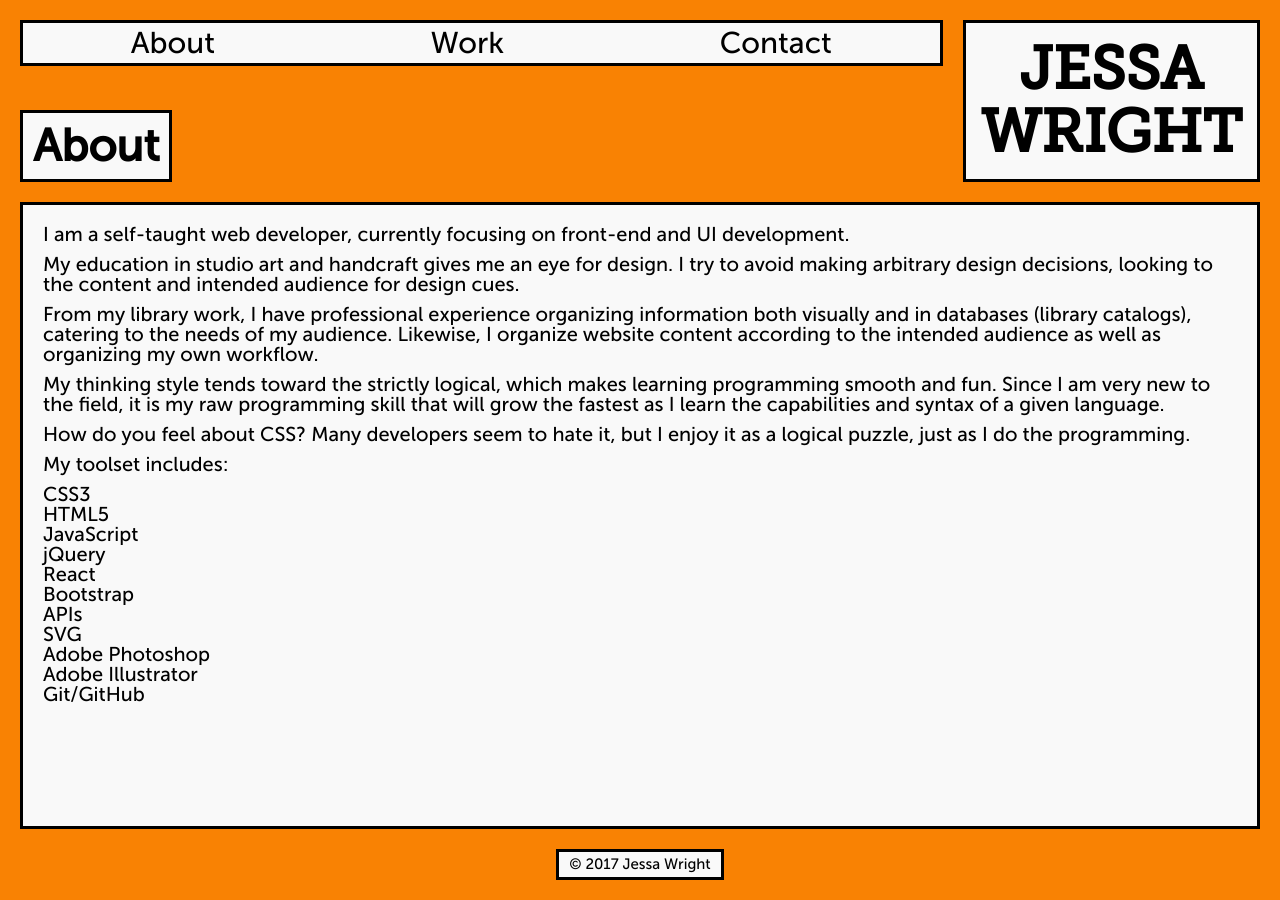
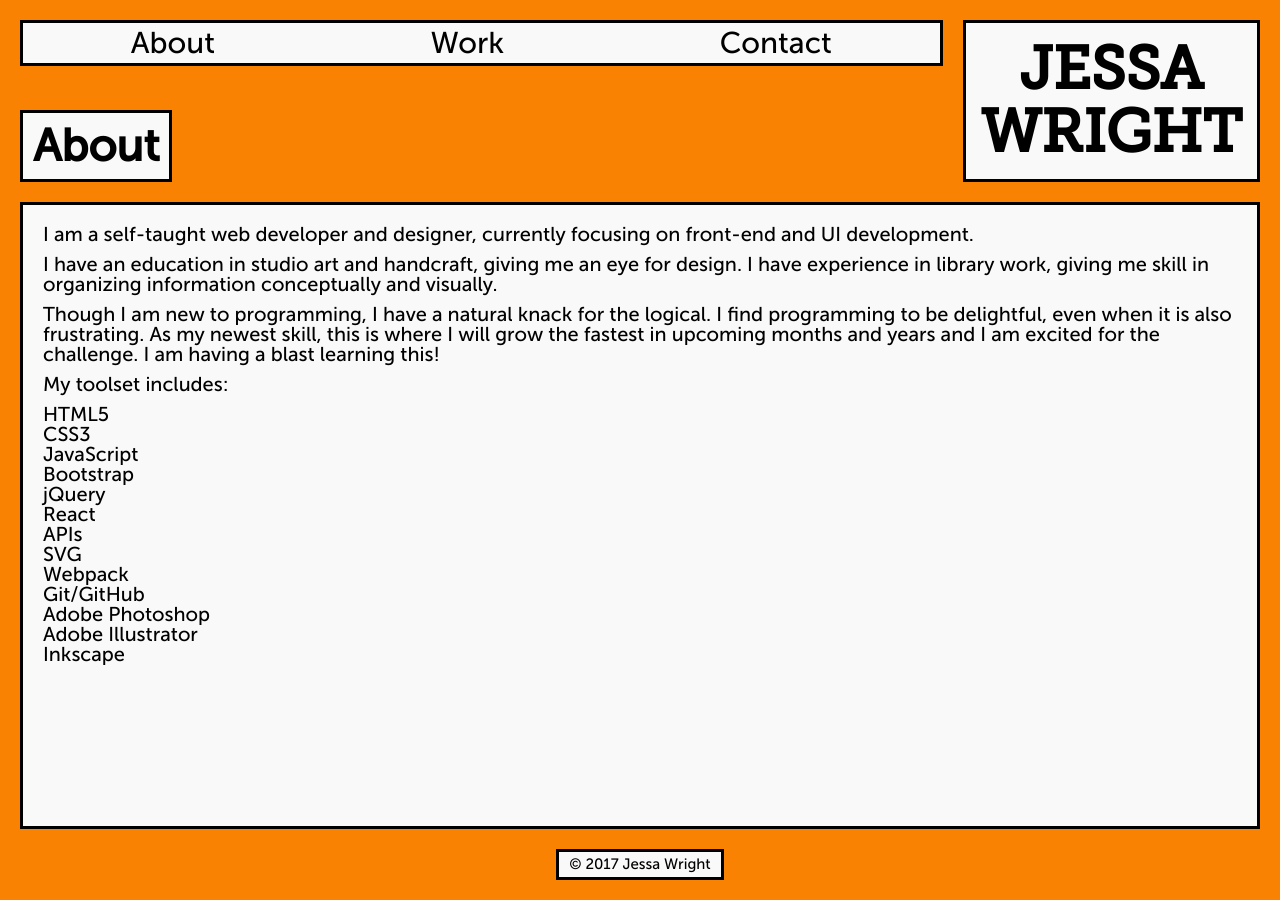
Before and after one commit to jessawright/web-portfolio-2, a Jekyll site: the page built from _pages/01_about.md, in a window 1280 px wide. Built offline with Jekyll 4.4.1, drawn with Linux system fonts in a browser that asks for light colours.

Commit message:
rewrite about copy, add work pages

```diff
--- a/_pages/01_about.md
+++ b/_pages/01_about.md
@@ -4,26 +4,24 @@ title: About
 permalink: /about/
 ---
 
-I am a self-taught web developer, currently focusing on front-end and UI development.
+I am a self-taught web developer and designer, currently focusing on front-end and UI development.
 
-My education in studio art and handcraft gives me an eye for design. I try to avoid making arbitrary design decisions, looking to the content and intended audience for design cues.
+I have an education in studio art and handcraft, giving me an eye for design. I have experience in library work, giving me skill in organizing information conceptually and visually.
 
-From my library work, I have professional experience organizing information both visually and in databases (library catalogs), catering to the needs of my audience. Likewise, I organize website content according to the intended audience as well as organizing my own workflow.
-
-My thinking style tends toward the strictly logical, which makes learning programming smooth and fun. Since I am very new to the field, it is my raw programming skill that will grow the fastest as I learn the capabilities and syntax of a given language.
-
-How do you feel about CSS? Many developers seem to hate it, but I enjoy it as a logical puzzle, just as I do the programming.
+Though I am new to programming, I have a natural knack for the logical. I find programming to be delightful, even when it is also frustrating. As my newest skill, this is where I will grow the fastest in upcoming months and years and I am excited for the challenge. I am having a blast learning this!
 
 My toolset includes:
 
+* HTML5
 * CSS3
-* HTML5
 * JavaScript
+* Bootstrap
 * jQuery
 * React
-* Bootstrap
 * APIs
 * SVG
+* Webpack
+* Git/GitHub
 * Adobe Photoshop
 * Adobe Illustrator
-* Git/GitHub
+* Inkscape
--- a/_work/index.html
+++ b/_work/index.html
@@ -4,7 +4,7 @@ title: Work
 ---
 
 <p>This is a description of Sample Collection and a page to list all the pages in the collection.</p>
-<p>(_sample-collection/index.html)</p>
+
 
 <ul>
     {% for page in site.work %} {% if page.title %} {% unless page.title == "Work" %}
--- a/_work/collection-item-2.html
+++ b/_work/professor-weathercat.html
@@ -1,6 +1,8 @@
 ---
 layout: default
-title: Collection Item 2
+title: Professor Weathercat
+url: http://jessawright.github.io/weather-cat/
+github: https://github.com/jessawright/weather-cat
 ---
 <p>This is a second single page of my collection.</p>
 
--- a/_work/collection-item-1.html
+++ b/_work/silent-movie-generator.html
@@ -1,6 +1,8 @@
 ---
 layout: default
-title: Collection Item 1
+title: Silent Movie Generator
+url: http://jessawright.github.io/silent-movie-generator/
+github: https://github.com/jessawright/silent-movie-generator
 ---
 <p>This is a single page of my collection.</p>
 
```
Also changed, not shown: _work/resistor-decoder.html (added, +7 -0 lines), LICENSE.txt (deleted).
